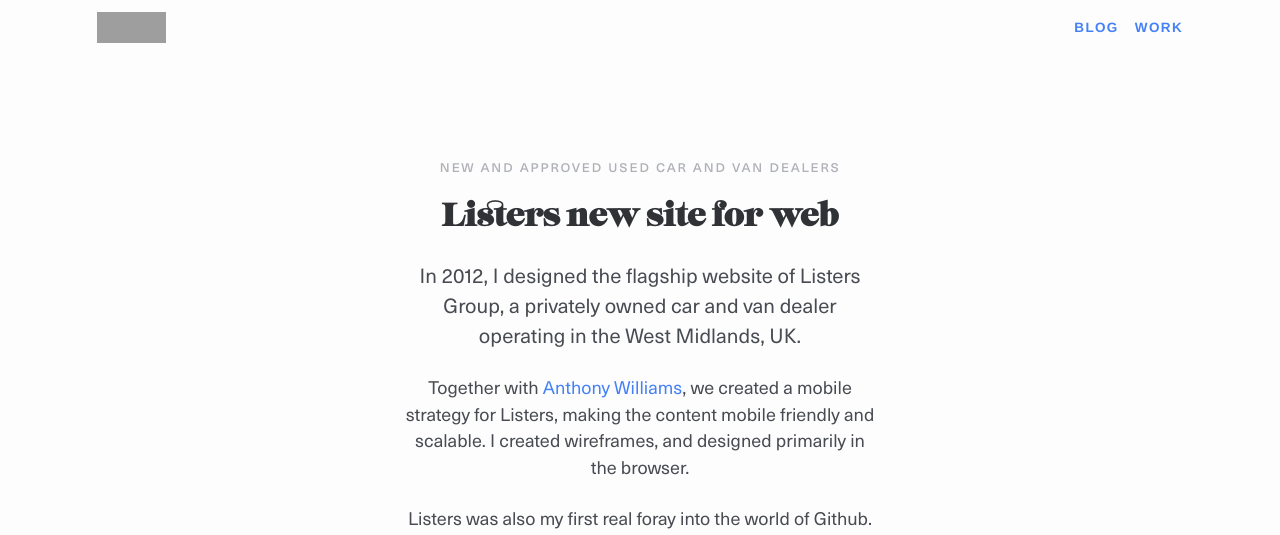
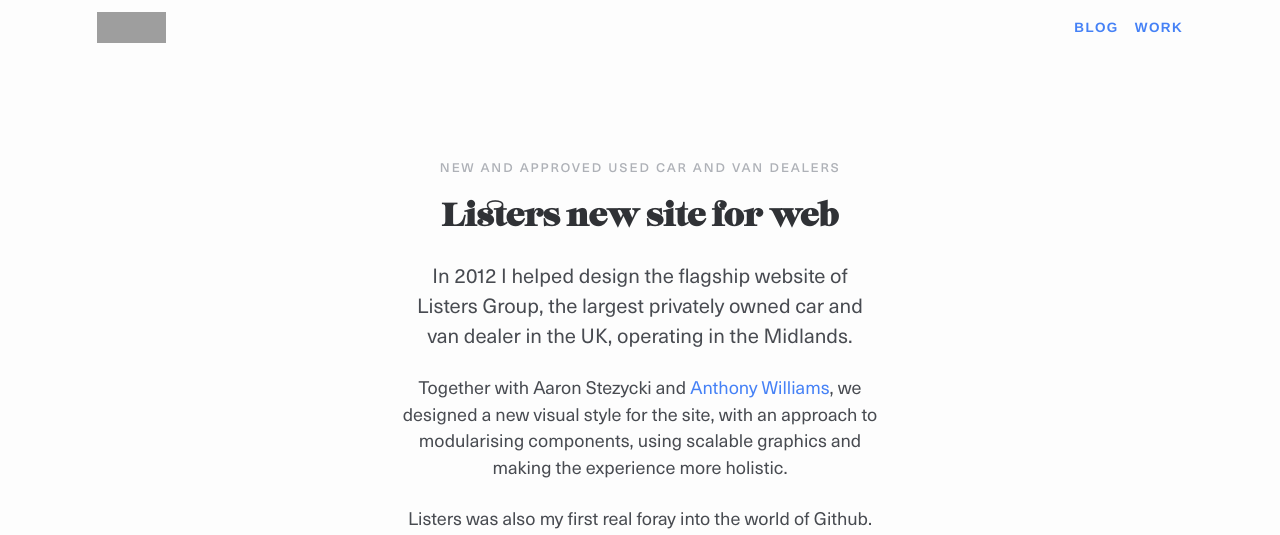
Before and after one commit to mr-stezz/mr-stezz.github.io, a Jekyll site: the page built from _posts/2012-08-01-listers-group.md, in a window 1280 px wide, cut to the strip 0-535 px from the top of the page. Built offline with Jekyll 4.4.1, drawn with Linux system fonts in a browser that asks for light colours; Markdown is read by kramdown in place of the engine named in the settings; grey boxes are pictures that could not be loaded.

Commit message:
Make changes to listers case study

```diff
--- a/_posts/2012-08-01-listers-group.md
+++ b/_posts/2012-08-01-listers-group.md
@@ -9,8 +9,8 @@
 category: case-study
 ---
 <div class="text-col t--center">
-  <p class="lede">In 2012, I designed the flagship website of Listers Group, a privately owned car and van dealer operating in the West Midlands, UK.</p>
-  <p>Together with <a href="http://twitter.com/abitgone">Anthony Williams</a>, we created a mobile strategy for Listers, making the content mobile friendly and scalable. I created wireframes, and designed primarily in the browser.</p>
+  <p class="lede">In 2012 I helped design the flagship website of Listers Group, the largest privately owned car and van dealer in the UK, operating in the Midlands.</p>
+  <p>Together with Aaron Stezycki and <a href="http://twitter.com/abitgone">Anthony Williams</a>, we designed a new visual style for the site, with an approach to modularising components, using scalable graphics and making the experience more holistic.</p>
   <p>Listers was also my first real foray into the world of Github.</p>
 </div>
 <figure class="gallery">
```
